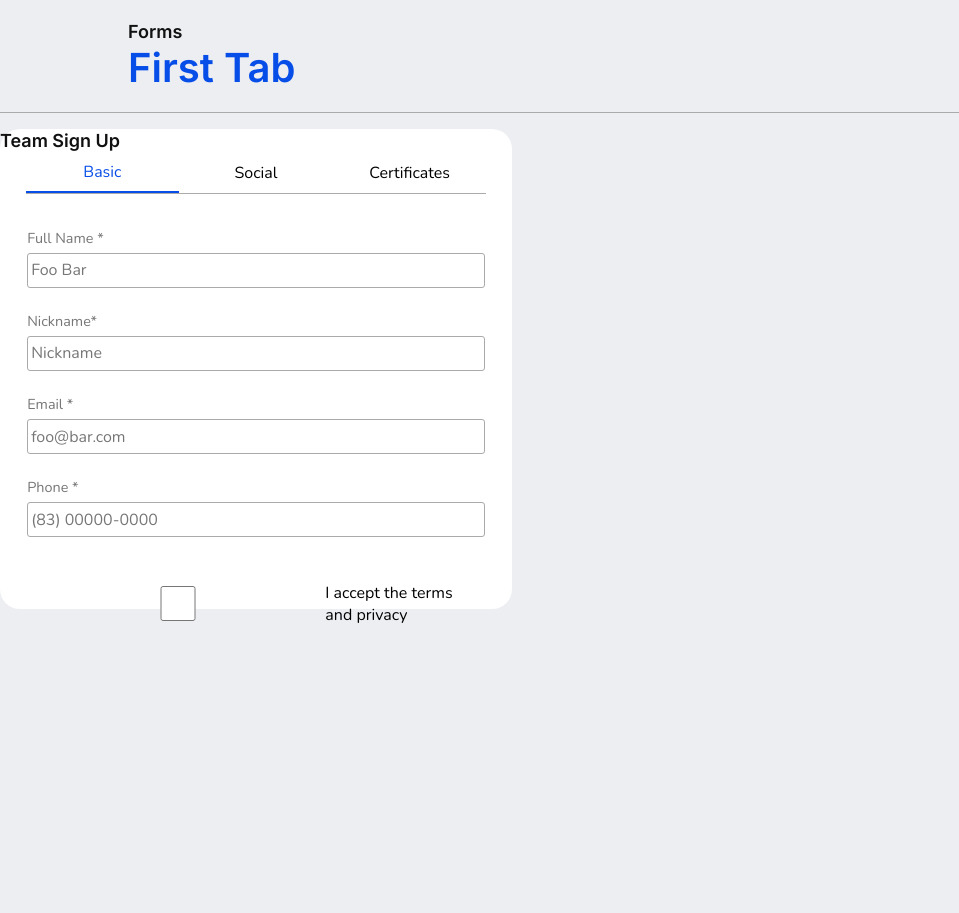
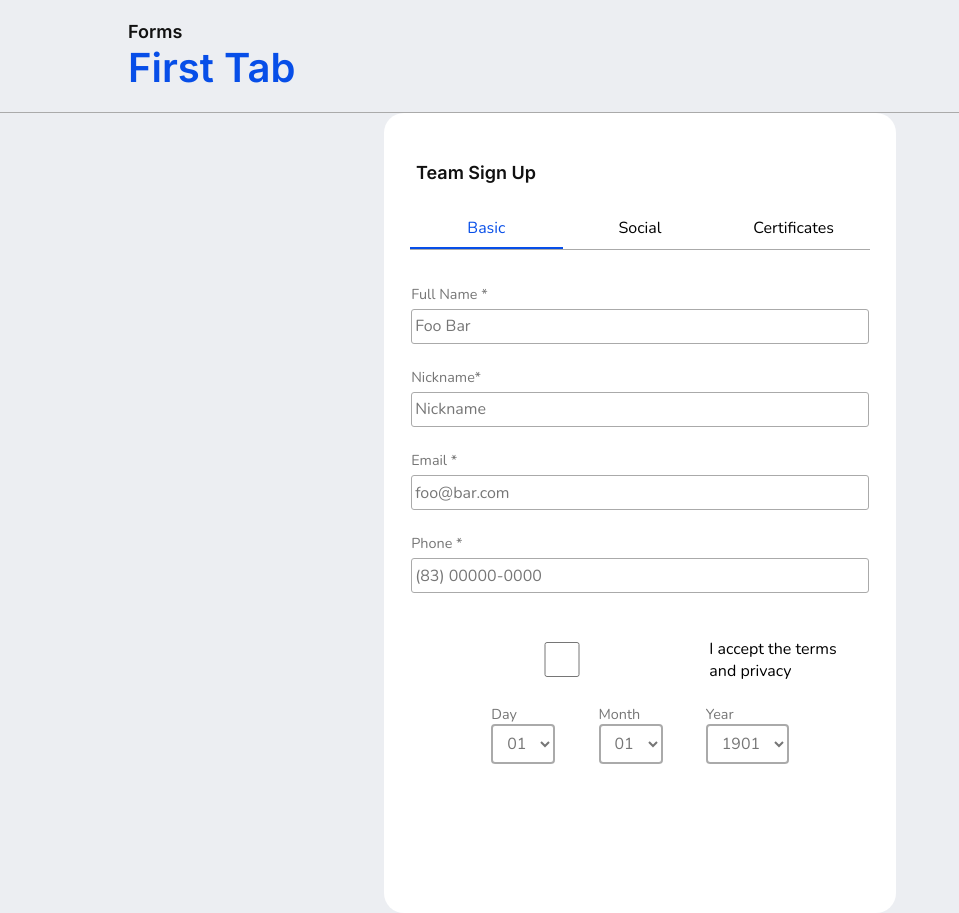
Before and after one commit to Ovictorhugol/FormChallenge, a React (Vite) app: page / in a window 1280 px wide. Shown: the whole page, without its empty margins (0-959 px from the left). Before the commit the page ends 800 px from the top, so only its background shows below. Built offline with nearby package versions, Linux system fonts and the light colour scheme.

Commit message:
Feat: styling form basic tab

```diff
--- a/src/components/Containers/Form/Form.jsx
+++ b/src/components/Containers/Form/Form.jsx
@@ -1,6 +1,7 @@
 import React from "react";
 import Input from "../../Input/Input";
-import { FormContainer, FormInput } from "./Form.styled";
+import { FormContainer, FormInput, BirthDayInput } from "./Form.styled";
+import Select from "../../Select/Select";
 function Form() {
   return (
     <FormContainer>
@@ -43,6 +44,11 @@ function Form() {
           label="I accept the terms and privacy"
         />
       </FormInput>
+      <BirthDayInput>
+        <Select id="Day" />
+        <Select id="Month" />
+        <Select id="Year" />
+      </BirthDayInput>
     </FormContainer>
   );
 }
--- a/src/components/Containers/Form/Form.styled.js
+++ b/src/components/Containers/Form/Form.styled.js
@@ -11,3 +11,11 @@ export const FormContainer = styled.div`
 export const FormInput = styled.div`
   width: 90%;
 `;
+
+export const BirthDayInput = styled.div`
+  display: flex;
+  flex-direction: row;
+  width: 30vw;
+  align-items: center;
+  justify-content: space-evenly;
+`;
--- a/src/components/Pages/Home.jsx
+++ b/src/components/Pages/Home.jsx
@@ -2,14 +2,16 @@ import React, { useState } from "react";
 import Header from "../Containers/Header/Header";
 import Tabs from "../Tabs/Tabs";
 import Title from "../Title/Title";
-import { Container } from "./Home.styled";
+import { Container, TitleContainer } from "./Home.styled";
 function Home() {
   const [currentTab, setCurrentTab] = useState(1);
   return (
     <div>
       <Header currentTab={currentTab} />
       <Container>
-        <Title type="h2" label="Team Sign Up" />
+        <TitleContainer>
+          <Title type="h2" label="Team Sign Up" />
+        </TitleContainer>
         <Tabs activeTab={currentTab} setActiveTab={setCurrentTab} />
       </Container>
     </div>
--- a/src/components/Pages/Home.styled.js
+++ b/src/components/Pages/Home.styled.js
@@ -2,9 +2,16 @@ import styled from "styled-components";
 import { toRem } from "../../utils/convertToRem";
 
 export const Container = styled.div`
+  display: flex;
   background: white;
   border-radius: ${toRem(20)};
   width: 40vw;
-  height: 60vh;
+  height: 100vh;
   margin-top: 2vh;
+  flex-direction: column;
+  margin: auto;
+  padding: auto;
 `;
+export const TitleContainer = styled.div`
+  margin: 6vh 0 3vh 4vh;
+`;
--- a/src/components/Select/Select.jsx
+++ b/src/components/Select/Select.jsx
@@ -1,15 +1,15 @@
-import React from 'react';
-import { Label, LabelContainer } from '../Input/Input.styled'
-import { SelectStyled, OptionSyled } from './Select.styled';
+import React from "react";
+import { Label, LabelContainer } from "../Input/Input.styled";
+import { SelectStyled, SelectInput, OptionSyled } from "./Select.styled";
 
 export const Select = ({ id }) => {
   switch (id) {
-        case 'Day':
-            return <SelectDay />
-        case 'Month':
-            return <SelectMonth />
-        case 'Year':
-            return <SelectYear />
+    case "Day":
+      return <SelectDay />;
+    case "Month":
+      return <SelectMonth />;
+    case "Year":
+      return <SelectYear />;
   }
 };
 
@@ -17,74 +17,72 @@ export default Select;
 
 const SelectYear = () => {
   let year = {
-        years: []
+    years: [],
   };
   for (var i = 1900; i < 2022; i++) {
     year.years[i] = i + 1;
-    };
+  }
 
-    let optionYear = year.years.map((yearNumber) =>
+  let optionYear = year.years.map((yearNumber) => (
     <OptionSyled key={yearNumber}>{yearNumber}</OptionSyled>
-    );
+  ));
   return (
     <>
-            <LabelContainer>
+      <SelectInput>
         <Label>Year</Label>
-            </LabelContainer>
-            <SelectStyled>
-                {optionYear}
-            </SelectStyled>
+
+        <SelectStyled>{optionYear}</SelectStyled>
+      </SelectInput>
     </>
-    )
+  );
 };
 
 const SelectMonth = () => {
   let month = {
-        months: []
+    months: [],
   };
   for (var i = 0; i < 12; i++) {
     if (i <= 8) {
-            month.months[i] = '0' + (i + 1);
+      month.months[i] = "0" + (i + 1);
     } else {
       month.months[i] = i + 1;
     }
-    };
+  }
 
-    let optionMonth = month.months.map((monthNumber) =>
+  let optionMonth = month.months.map((monthNumber) => (
     <OptionSyled key={monthNumber}>{monthNumber}</OptionSyled>
-    );
+  ));
   return (
     <>
+      <SelectInput>
         <Label>Month</Label>
-            <SelectStyled>
-                {optionMonth}
-            </SelectStyled>
+        <SelectStyled>{optionMonth}</SelectStyled>
+      </SelectInput>
     </>
-    )
+  );
 };
 
 const SelectDay = () => {
   let day = {
-        days: []
+    days: [],
   };
   for (var i = 0; i < 31; i++) {
     if (i <= 8) {
-            day.days[i] = '0' + (i + 1);
+      day.days[i] = "0" + (i + 1);
     } else {
       day.days[i] = i + 1;
     }
-    };
+  }
 
-    let optionDate = day.days.map((date) =>
+  let optionDate = day.days.map((date) => (
     <OptionSyled key={date}>{date}</OptionSyled>
-    );
+  ));
   return (
     <>
+      <SelectInput>
         <Label>Day</Label>
-            <SelectStyled>
-                {optionDate}
-            </SelectStyled>
+        <SelectStyled>{optionDate}</SelectStyled>
+      </SelectInput>
     </>
-    )
-
+  );
 };
--- a/src/components/Select/Select.styled.js
+++ b/src/components/Select/Select.styled.js
@@ -1,7 +1,7 @@
 import styled from "styled-components";
-import {toRem} from '../../utils/convertToRem';
+import { toRem } from "../../utils/convertToRem";
 
-export const SelectStyled = styled.select `
+export const SelectStyled = styled.select`
   box-sizing: border-box;
   width: 100%;
   height: ${toRem(40)};
@@ -15,10 +15,12 @@ export const SelectStyled = styled.select `
   font-weight: 400;
   font-size: 1rem;
   vertical-align: middle;
-
 `;
-
-export const OptionSyled = styled.option `
+export const SelectInput = styled.div`
+  display: flex;
+  flex-direction: column;
+`;
+export const OptionSyled = styled.option`
   padding: 0;
   min-height: ${toRem(18)};
 `;
--- a/src/components/Tabs/Tabs.Styled.js
+++ b/src/components/Tabs/Tabs.Styled.js
@@ -3,8 +3,7 @@ import styled from "styled-components";
 export const ContainerTab = styled.div`
   display: flex;
   flex-direction: column;
-  justify-content: center;
-  align-items: center;
+
   font-family: "Nunito", sans-serif;
 `;
 
@@ -12,8 +11,7 @@ export const TabNav = styled.ul`
   width: 90%;
   margin: 0 auto 2rem;
   display: flex;
-  align-items: center;
-  justify-content: center;
+
   border-bottom: 1px solid #aaaaaa;
 `;
 export const TabNavOptions = styled.li`
```
Lines whose indentation alone changed are shown as unchanged.
